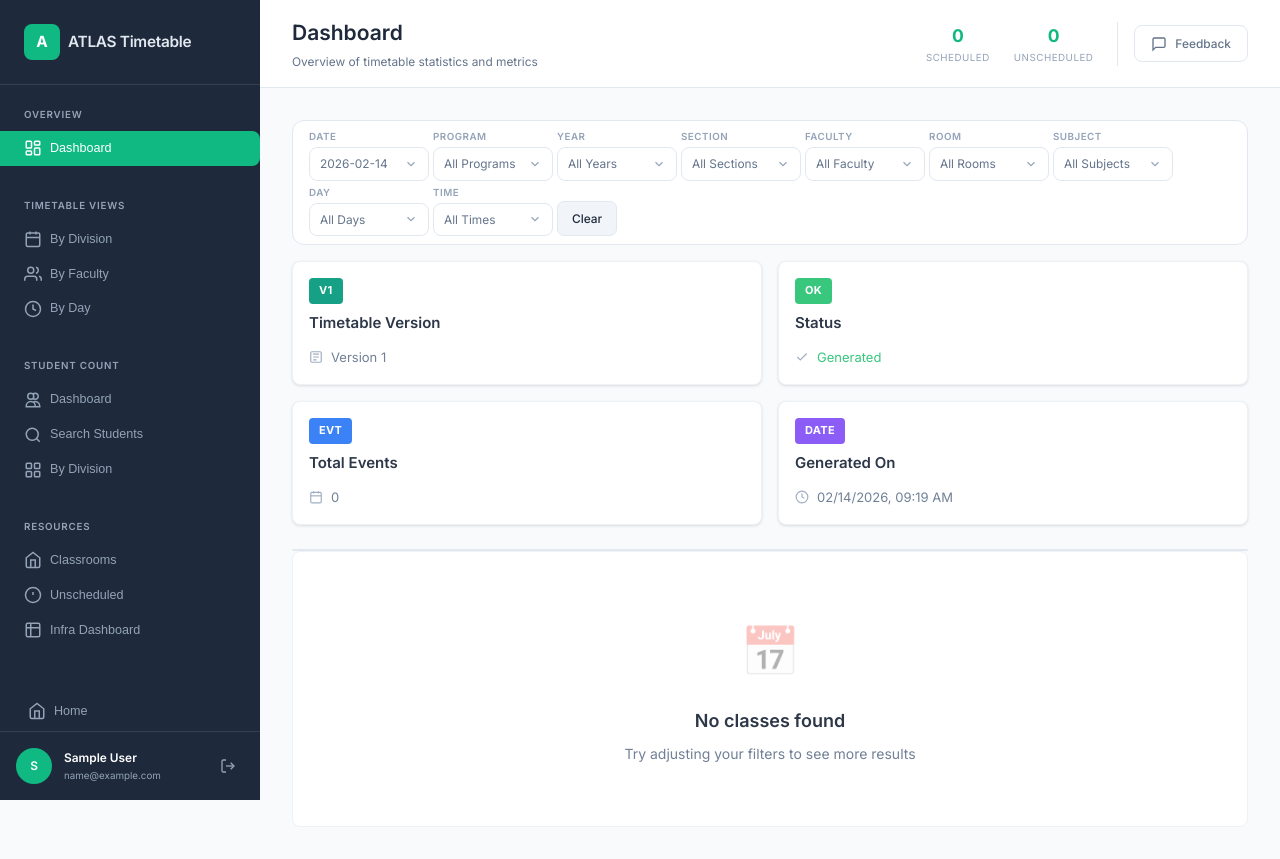
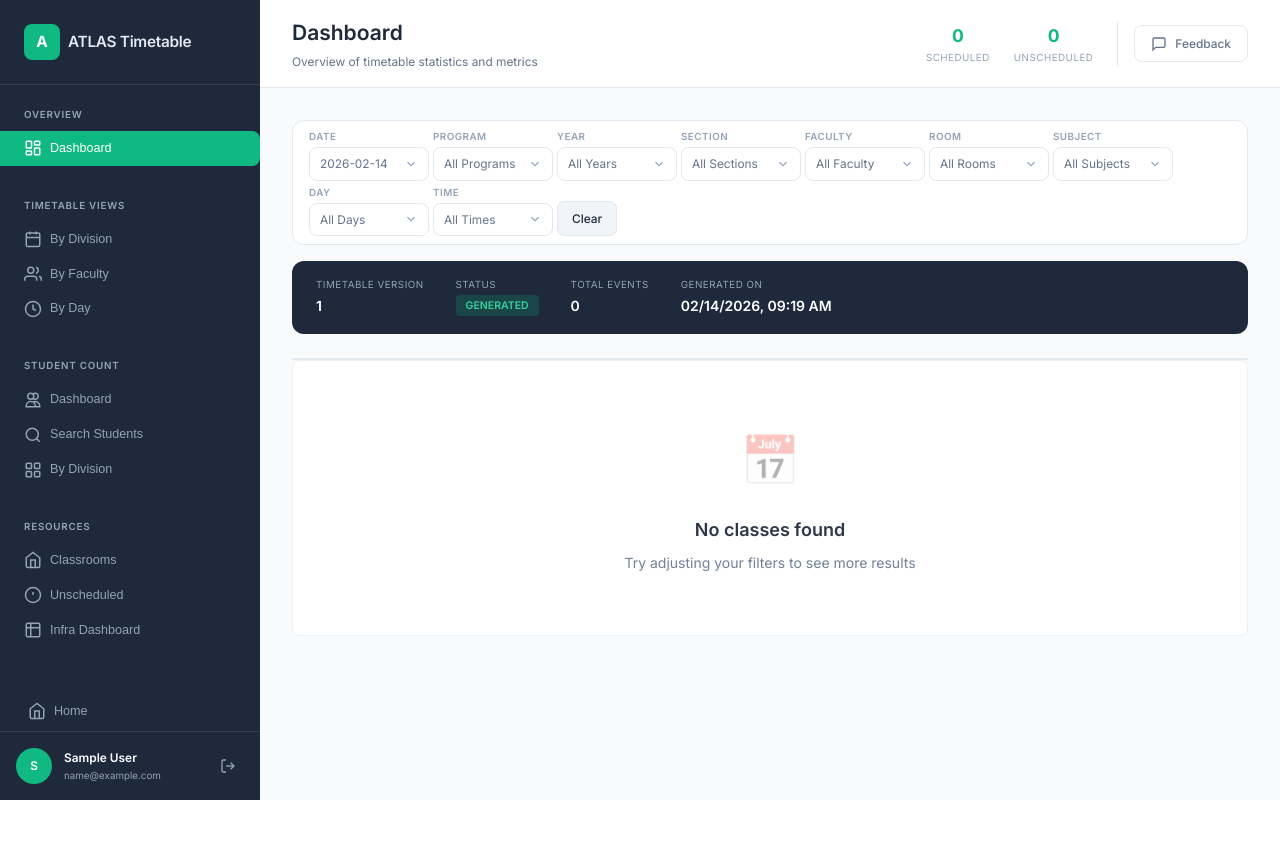
Before and after one commit to atlasskilltech/schedule-timetable, a Node server app: page /dashboard in a window 1280 px wide. After the commit the page ends 800 px from the top, so only its background shows below. Run offline with Node 20, Linux system fonts and the light colour scheme; the visitor is signed in with stand-in values (Sample User, id 1); data that the repository does not hold is empty; some libraries are stand-ins or nearby versions.

Commit message:
Revert infra-dashboard stats and dashboard stats bar to original design
Keep the simple stat cards (label + big number) on infra-dashboard
and the dark navy stats bar on the main timetable dashboard - these
should not use the class-card pattern.

https://claude.ai/code/session_017QCpJGJc7dugrNTjhf7WbV

```diff
--- a/views/dashboard.ejs
+++ b/views/dashboard.ejs
@@ -325,55 +325,25 @@ transition-all duration-[150ms] ease-in-out h-fit whitespace-nowrap" id="clearFi
 
 
 
-      <div class="class-cards-grid" style="margin-bottom:24px">
-        <div class="class-card">
-          <div class="card-subject">
-            <span class="subject-badge">V1</span>
-            <div class="subject-name">Timetable Version</div>
+      <div class="flex bg-[#1e293b] rounded-[12px] px-[24px] py-[16px] mb-[24px] gap-[32px]">
+
+          <div class="flex flex-col gap-[2px]">
+            <span class="text-[0.7rem] text-[#94a3b8] uppercase tracking-[0.05em]">TIMETABLE VERSION</span>
+            <span class="text-[1rem] font-[600] text-white">1</span>
           </div>
-          <div class="card-info">
-            <div class="card-info-row">
-              <svg viewBox="0 0 24 24" fill="none" stroke="currentColor" stroke-width="2"><rect x="3" y="3" width="18" height="18" rx="2"></rect><path d="M7 7h10M7 12h10M7 17h6"></path></svg>
-              <span>Version 1</span>
-            </div>
+          <div class="flex flex-col gap-[2px]">
+            <span class="text-[0.7rem] text-[#94a3b8] uppercase tracking-[0.05em]">STATUS</span>
+            <span class="inline-block bg-[rgba(16,185,129,0.2)] text-[#34d399] px-[10px] py-[2px] rounded-[4px] text-[0.75rem] font-[600]">GENERATED</span>
           </div>
-        </div>
-        <div class="class-card">
-          <div class="card-subject">
-            <span class="subject-badge" style="background:var(--success-color)">OK</span>
-            <div class="subject-name">Status</div>
+          <div class="flex flex-col gap-[2px]">
+            <span class="text-[0.7rem] text-[#94a3b8] uppercase tracking-[0.05em]">TOTAL EVENTS</span>
+            <span class="text-[1rem] font-[600] text-white" id="totalEvents">0</span>
           </div>
-          <div class="card-info">
-            <div class="card-info-row" style="color:var(--success-color)">
-              <svg viewBox="0 0 24 24" fill="none" stroke="currentColor" stroke-width="2"><polyline points="20 6 9 17 4 12"></polyline></svg>
-              <span>Generated</span>
-            </div>
+          <div class="flex flex-col gap-[2px]">
+            <span class="text-[0.7rem] text-[#94a3b8] uppercase tracking-[0.05em]">GENERATED ON</span>
+            <span class="text-[1rem] font-[600] text-white" id="generatedDate">-</span>
           </div>
-        </div>
-        <div class="class-card">
-          <div class="card-subject">
-            <span class="subject-badge" style="background:#3b82f6">EVT</span>
-            <div class="subject-name">Total Events</div>
-          </div>
-          <div class="card-info">
-            <div class="card-info-row">
-              <svg viewBox="0 0 24 24" fill="none" stroke="currentColor" stroke-width="2"><rect x="3" y="4" width="18" height="18" rx="2"></rect><line x1="16" y1="2" x2="16" y2="6"></line><line x1="8" y1="2" x2="8" y2="6"></line><line x1="3" y1="10" x2="21" y2="10"></line></svg>
-              <span id="totalEvents">0</span>
-            </div>
-          </div>
-        </div>
-        <div class="class-card">
-          <div class="card-subject">
-            <span class="subject-badge" style="background:#8b5cf6">DATE</span>
-            <div class="subject-name">Generated On</div>
-          </div>
-          <div class="card-info">
-            <div class="card-info-row">
-              <svg viewBox="0 0 24 24" fill="none" stroke="currentColor" stroke-width="2"><circle cx="12" cy="12" r="10"></circle><polyline points="12 6 12 12 16 14"></polyline></svg>
-              <span id="generatedDate">-</span>
-            </div>
-          </div>
-        </div>
+
       </div>
 
 
```
Also changed, not shown: views/infra-dashboard.ejs (+13 -45 lines).
